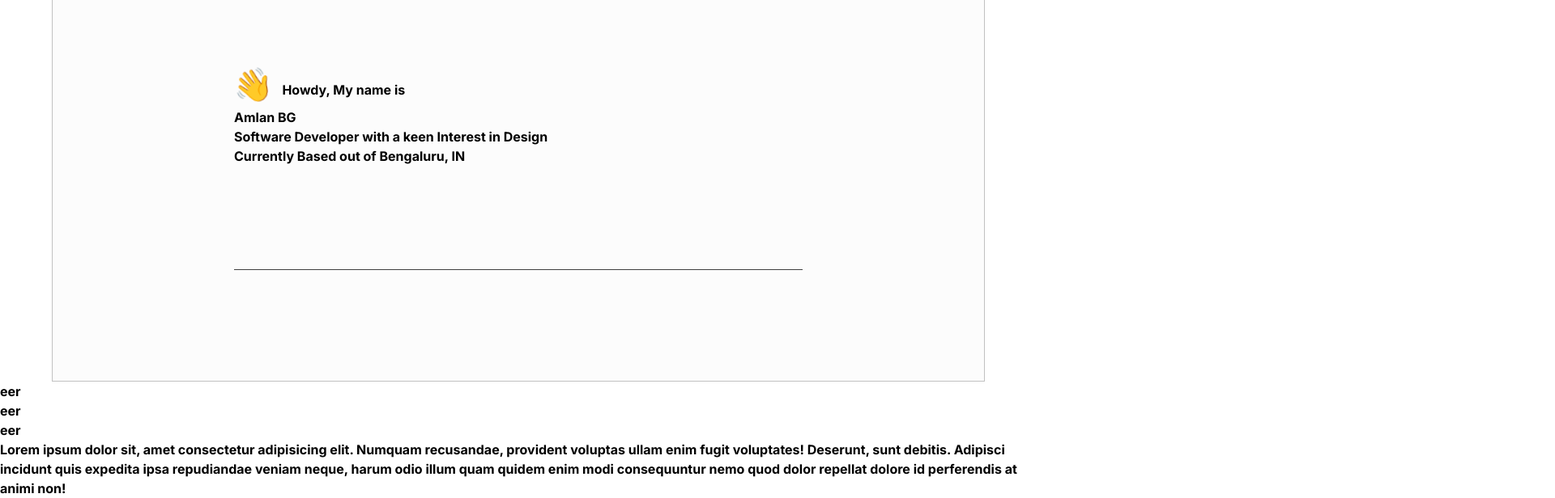
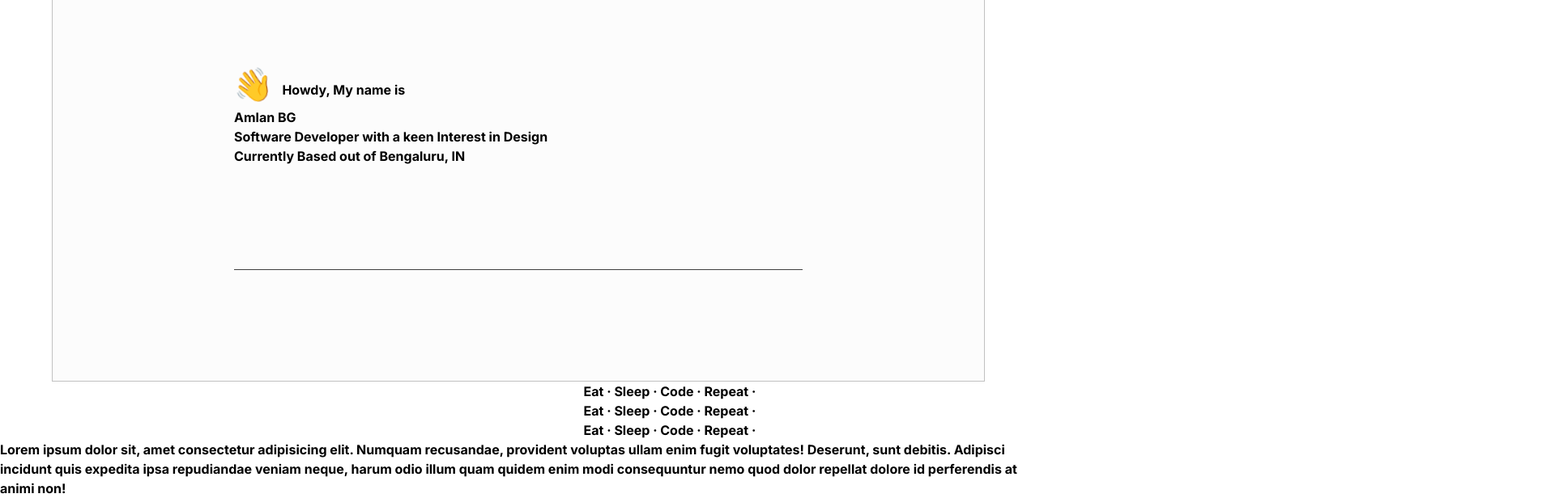
Before and after one commit to amlanxbghn/POrtfolioWebsite, a React (Vite) app: page / in a window 1280 px wide. Shown: the part 312-928 px from the top of the page at 81% size, 1920 px wide, since content can reach past the window. Built offline with nearby package versions, Linux system fonts and the light colour scheme.

Commit message:
minor changes

```diff
--- a/src/components/LandingPage/Marquee.jsx
+++ b/src/components/LandingPage/Marquee.jsx
@@ -3,16 +3,16 @@ import React from 'react';
 
 function Marquee() {
   return (
-    <div className='w-full py-20 rounded-tl-3xl bg-[#2185D5]'>
+    <div className='w-full py-20 bg-[#FC4100]'>
       <div className="text border-t-2 border-b-2 border-zinc-300 flex overflow-hidden whitespace-nowrap">
         <motion.div
           initial={{ x: "100%" }}
           animate={{ x: "-100%" }}
-          transition={{ repeat: Infinity, ease: "linear", duration: 10 }}
+          transition={{ repeat: Infinity, ease: "linear", duration: 25}}
           className='flex'>
-          <h1 className='text-[12vw] leading-none font-["Sans-Serif"] uppercase mt-10 mb-10 font-semibold'>Software Engineer</h1>
-          <h1 className='text-[12vw] leading-none font-["Sans-Serif"] uppercase mt-10 mb-10 font-semibold'>Software Engineer</h1>
-          <h1 className='text-[12vw] leading-none font-["Sans-Serif"] uppercase mt-10 mb-10 font-semibold'>Software Engineer</h1>
+          <h1 className='text-[12vw] leading-none font-["Inter"] uppercase mt-10 mb-10 font-semibold text-white'>Eat&nbsp;&#183;&nbsp;Sleep&nbsp;&#183;&nbsp;Code&nbsp;&#183;&nbsp;Repeat&nbsp;&#183;&nbsp;</h1>
+          <h1 className='text-[12vw] leading-none font-["Inter"] uppercase mt-10 mb-10 font-semibold text-white'>Eat&nbsp;&#183;&nbsp;Sleep&nbsp;&#183;&nbsp;Code&nbsp;&#183;&nbsp;Repeat&nbsp;&#183;&nbsp;</h1>
+          <h1 className='text-[12vw] leading-none font-["Inter"] uppercase mt-10 mb-10 font-semibold text-white'>Eat&nbsp;&#183;&nbsp;Sleep&nbsp;&#183;&nbsp;Code&nbsp;&#183;&nbsp;Repeat&nbsp;&#183;&nbsp;</h1>
         </motion.div>
       </div>
     </div>
```
